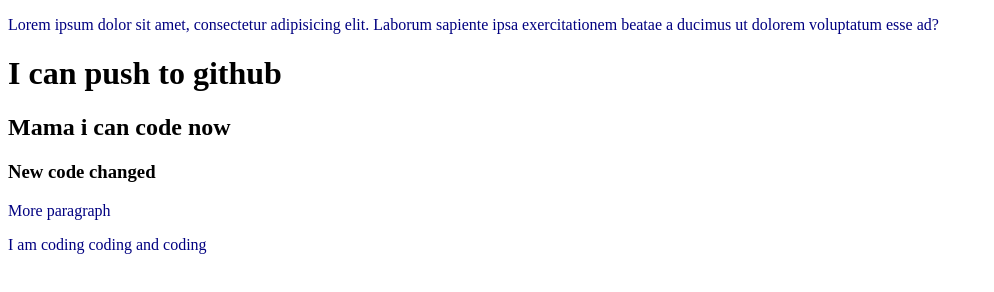
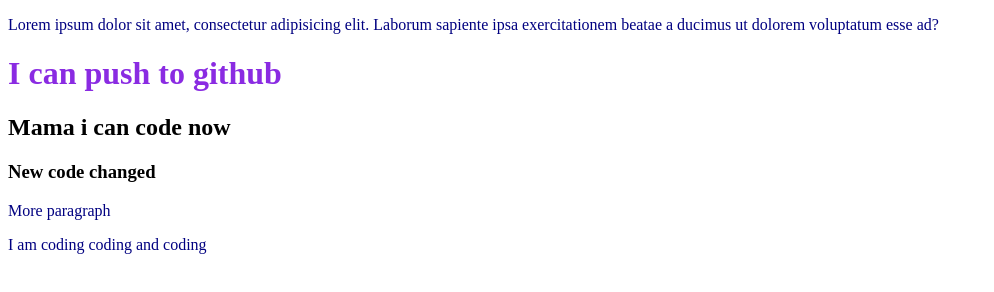
Before and after one commit to daasojib/my-second-repo, a plain HTML site: page index.html in a window 1280 px wide. Shown: the whole page, without its empty margins (0-994 px from the left). Drawn offline with Linux system fonts and the light colour scheme.

Commit message:
new change

```diff
--- a/style.css
+++ b/style.css
@@ -1,3 +1,6 @@
 p{
           color: navy;
 }
+h1{
+          color: blueviolet;
+}
```
